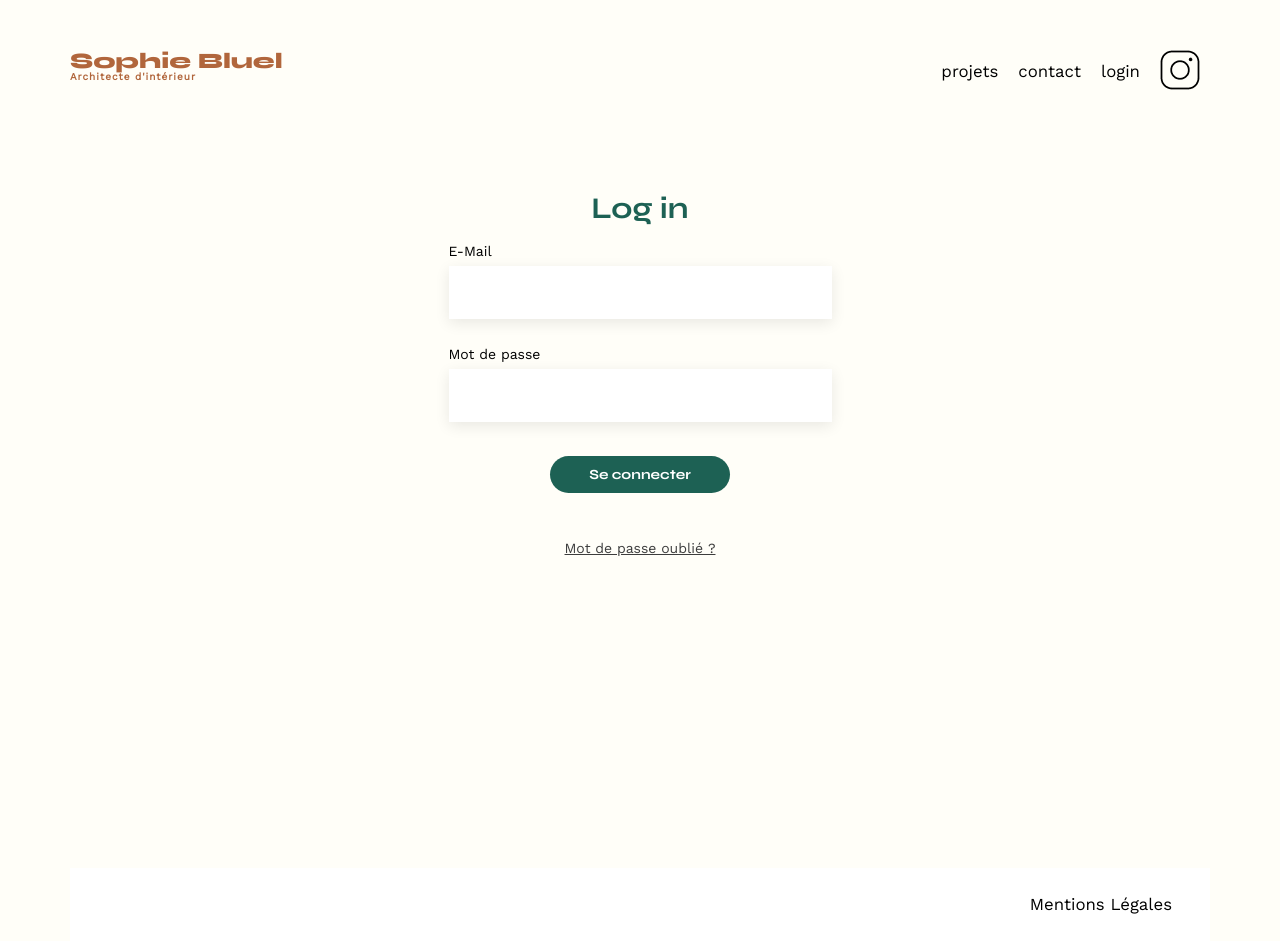
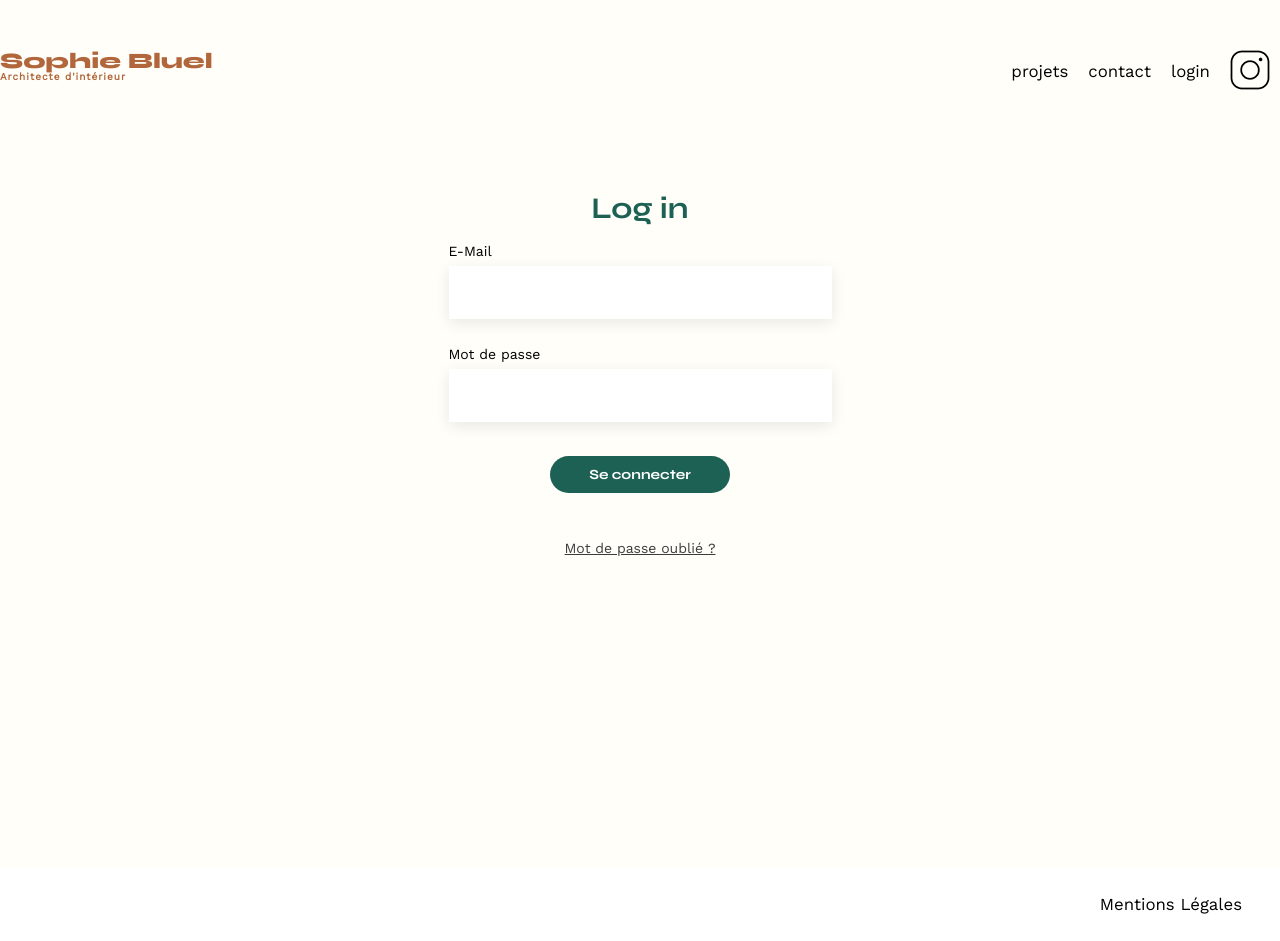
Before and after one commit to lululecactus/Projet_6, a plain HTML site: page FrontEnd/login.html in a window 1280 px wide. Drawn offline with nearby package versions, Linux system fonts and the light colour scheme.

Commit message:
correction intégration filtres

```diff
--- a/FrontEnd/assets/style.css
+++ b/FrontEnd/assets/style.css
@@ -43,7 +43,7 @@ table {
 }
 /** end reset css**/
 body {
-	max-width: 1140px;
+	max-width: 1440px;
 	margin:auto;
 	font-family: 'Work Sans';
 	font-size: 14px;
@@ -355,6 +355,7 @@ button {
 	padding: 9px 14px;
 	color: #1D6154;
 	cursor: pointer;
+	background-color: #FFFFFF;
 }
 .btn-filter-focus {
 	color: #FFFFFF;
```
